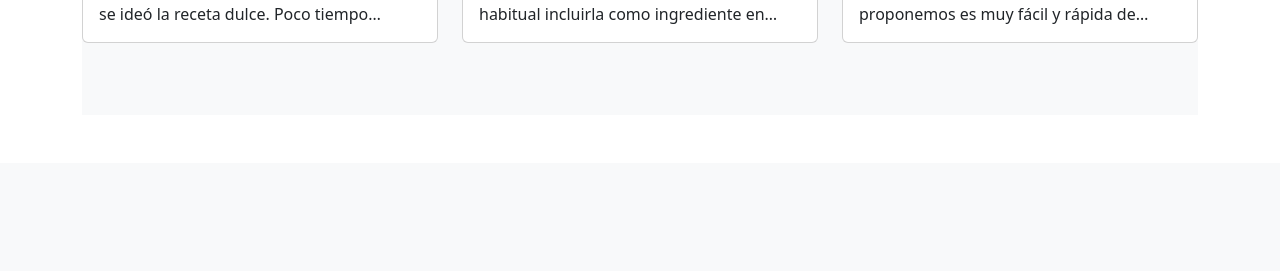
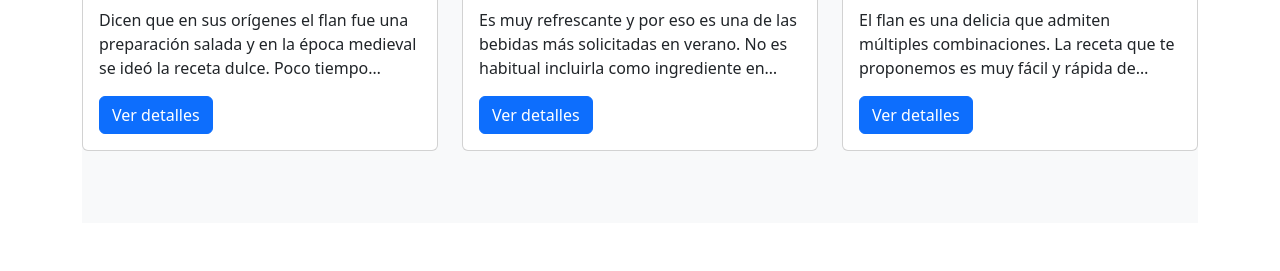
Before and after one commit to DevilAbbath/onlyflansPrj, a Django app: page /welcome/ in a window 1280 px wide. Shown: the part 847-1118 px from the top of the page. Before the commit the page ends 890 px from the top, so only its background shows below. Run offline with Django 5.2, Linux system fonts and the light colour scheme; a user stored in the database is signed in; data comes from the database, SQL or seed files in the repository; both versions use the stored data as it was after the commit.

Commit message:
Ajustes y fin

```diff
--- a/web/templates/web/welcome.html
+++ b/web/templates/web/welcome.html
@@ -15,6 +15,7 @@
                 <div class="card-body">
                     <h5 class="card-title">{{ flan.name }}</h5>
                     <p class="card-text">{{ flan.description }}</p>
+                    <a href="{% url 'flan_detail' flan.id %}" class="btn btn-primary">Ver detalles</a>
                 </div>
             </div>
         </div>
```
Also changed, not shown: README.md, db.sqlite3, prints/END/comentary1.png (added), prints/END/comentary2.png (added).
